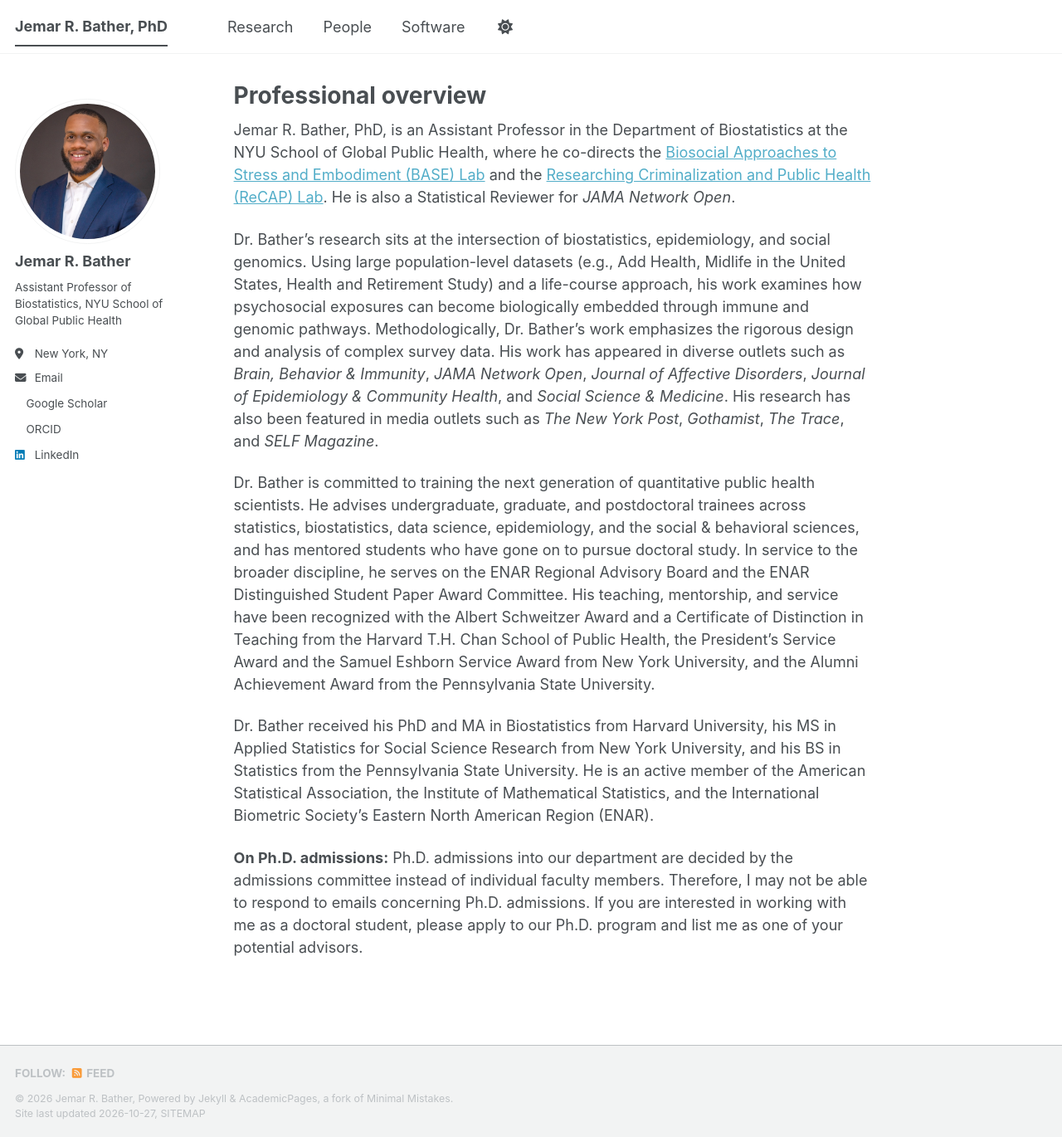
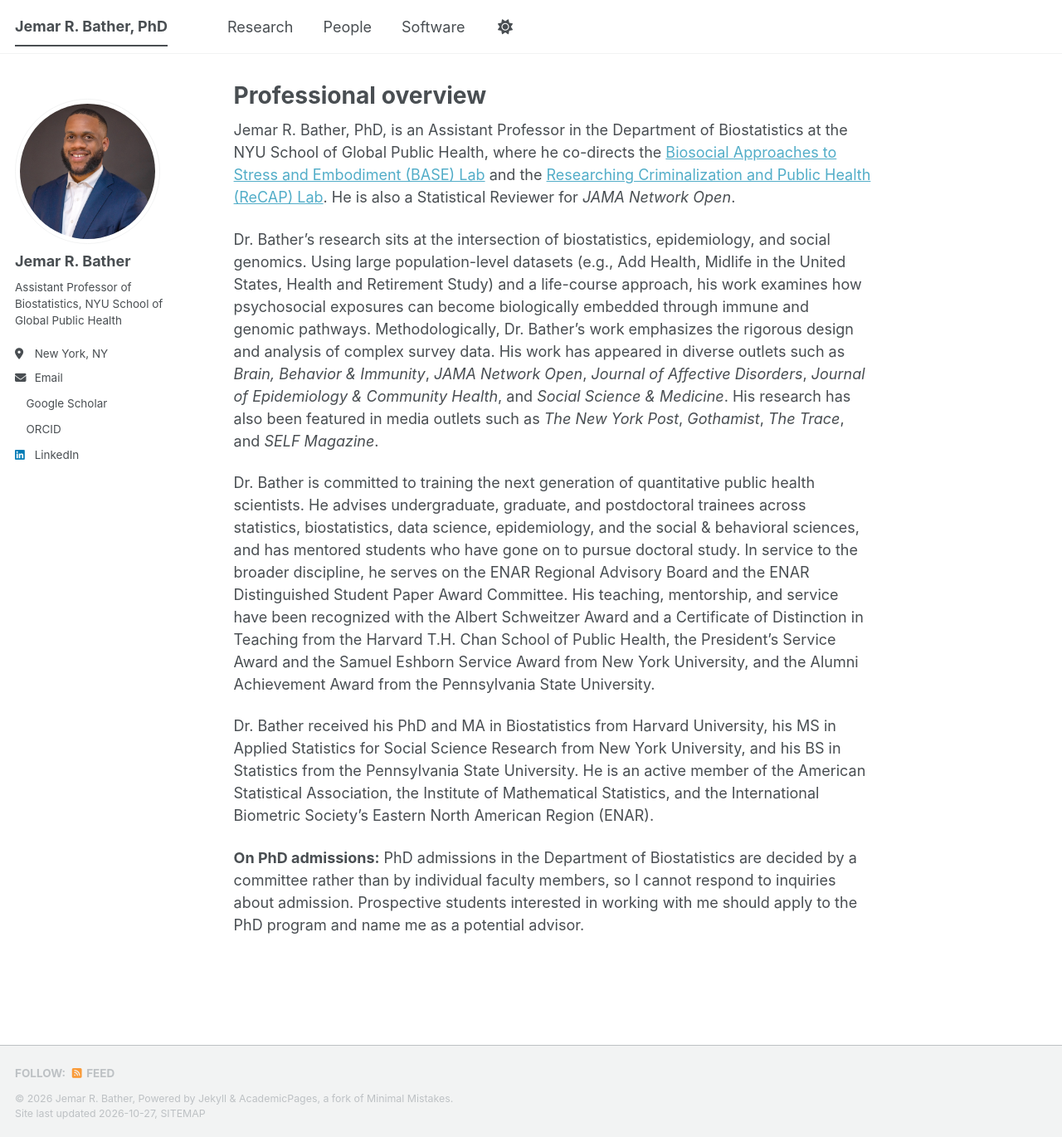
Before and after one commit to jemarbather/jemarbather.github.io, a Jekyll site: the page built from _pages/about.md, in a window 1280 px wide and 1370 px high. Shown: the whole window at 83% size. Built offline with Jekyll 4.4.1, drawn with Linux system fonts in a browser that asks for light colours; a script bundle is joined from its source files by our own code; a style sheet for code colours, icons or effects is not loaded.

Commit message:
Add files via upload

```diff
--- a/_pages/about.md
+++ b/_pages/about.md
@@ -15,4 +15,4 @@ Dr. Bather is committed to training the next generation of quantitative public h
 
 Dr. Bather received his PhD and MA in Biostatistics from Harvard University, his MS in Applied Statistics for Social Science Research from New York University, and his BS in Statistics from the Pennsylvania State University. He is an active member of the American Statistical Association, the Institute of Mathematical Statistics, and the International Biometric Society's Eastern North American Region (ENAR).
 
-**On Ph.D. admissions:** Ph.D. admissions into our department are decided by the admissions committee instead of individual faculty members. Therefore, I may not be able to respond to emails concerning Ph.D. admissions. If you are interested in working with me as a doctoral student, please apply to our Ph.D. program and list me as one of your potential advisors.
+**On PhD admissions:** PhD admissions in the Department of Biostatistics are decided by a committee rather than by individual faculty members, so I cannot respond to inquiries about admission. Prospective students interested in working with me should apply to the PhD program and name me as a potential advisor.
```
